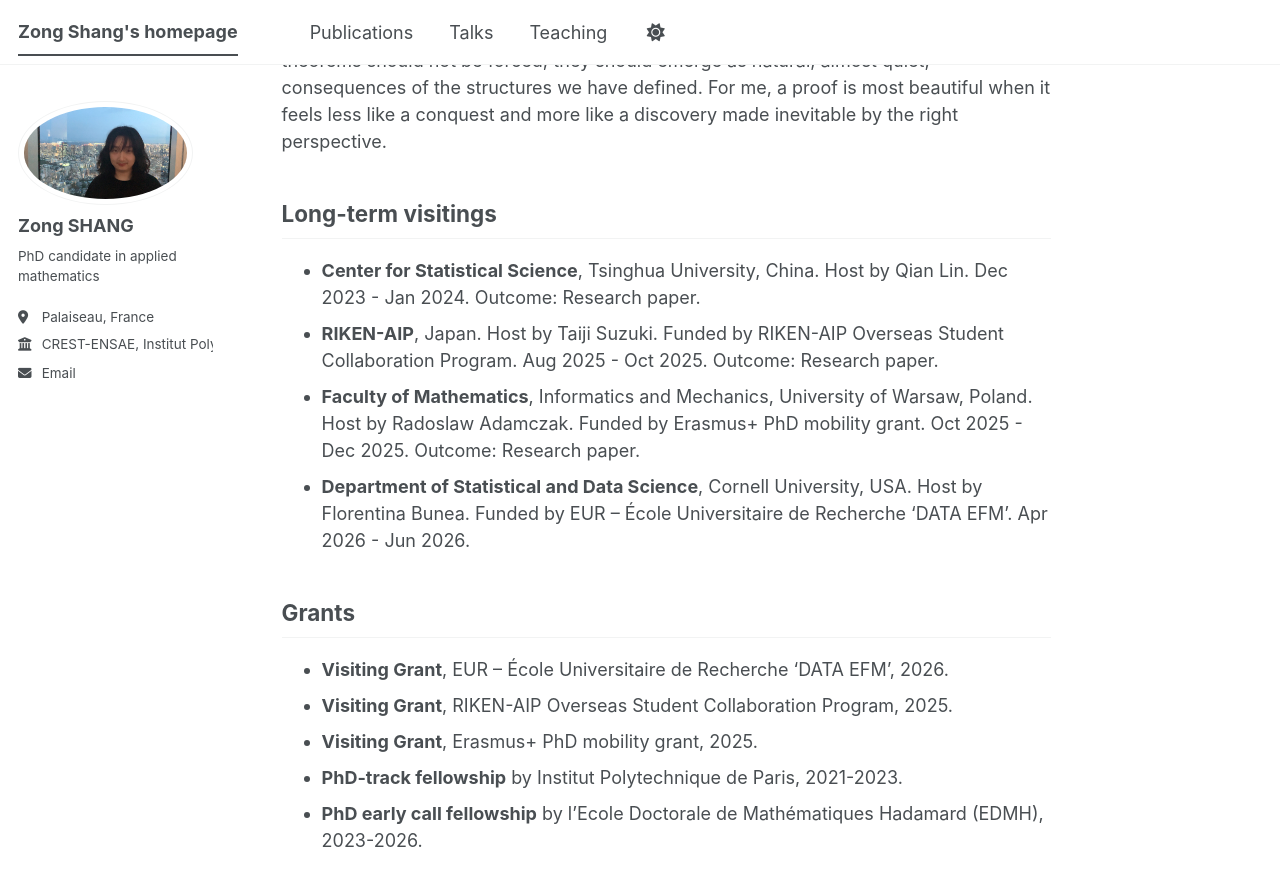
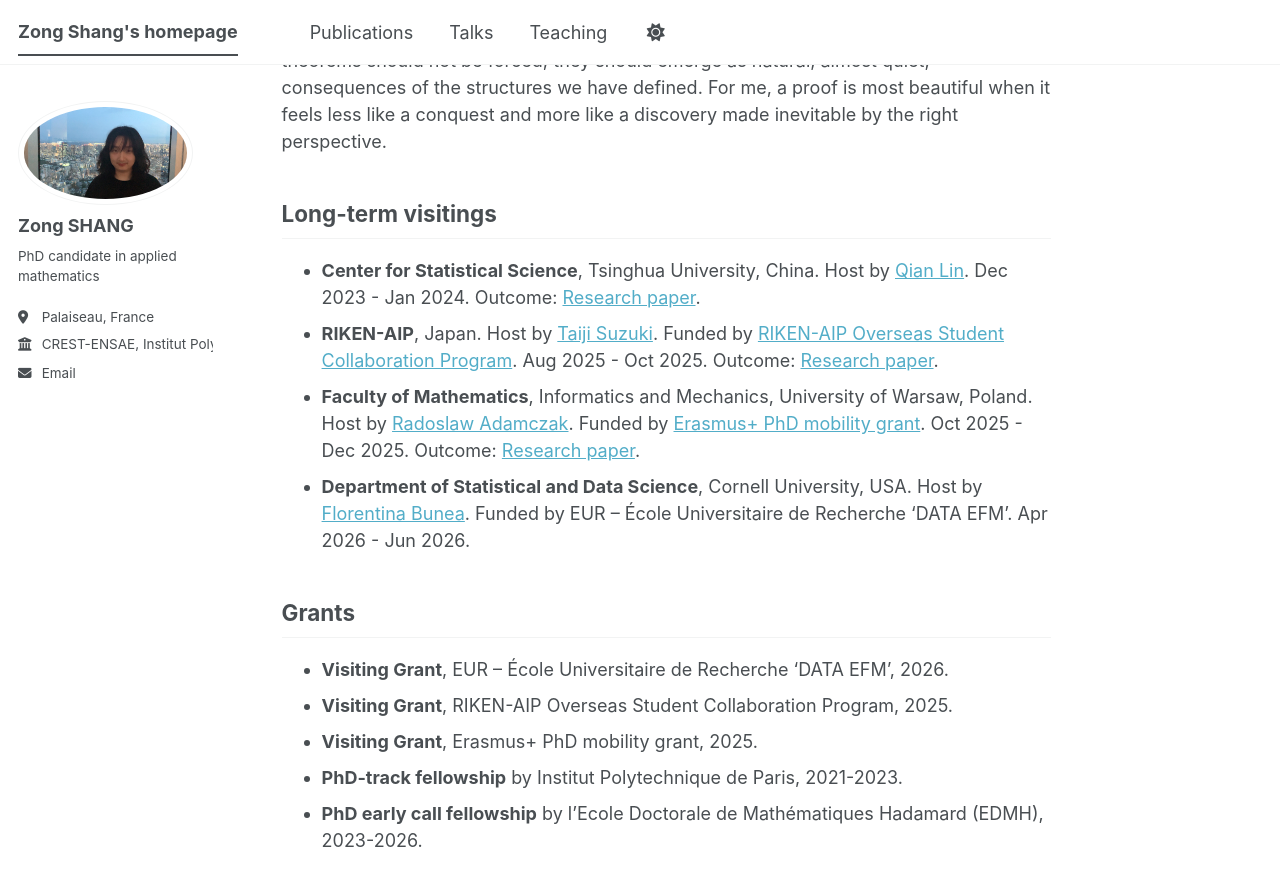
Before and after one commit to zong-shang/zong-shang.github.io, a Jekyll site: the page built from _pages/about.md, in a window 1280 px wide and 900 px high, scrolled down 2274 px. Shown: the top 886 px of the window. Built offline with Jekyll 4.4.1, drawn with Linux system fonts in a browser that asks for light colours; a script bundle is joined from its source files by our own code; library files that are not in the unit come from our copies; some of the changed lines change nothing that is shown.

Commit message:
Update long-term visiting section with hyperlinks

```diff
--- a/_pages/about.md
+++ b/_pages/about.md
@@ -53,10 +53,10 @@ This 'rising sea' philosophy guides my own approach to research. I am a firm bel
 
 ## Long-term visitings
 
-* **Center for Statistical Science**, Tsinghua University, China. Host by Qian Lin. Dec 2023 - Jan 2024. Outcome: Research paper.
-* **RIKEN-AIP**, Japan. Host by Taiji Suzuki. Funded by RIKEN-AIP Overseas Student Collaboration Program. Aug 2025 - Oct 2025. Outcome: Research paper.
-* **Faculty of Mathematics**, Informatics and Mechanics, University of Warsaw, Poland. Host by Radoslaw Adamczak. Funded by Erasmus+ PhD mobility grant. Oct 2025 - Dec 2025. Outcome: Research paper.
-* **Department of Statistical and Data Science**, Cornell University, USA. Host by Florentina Bunea. Funded by EUR – École Universitaire de Recherche ‘DATA EFM’. Apr 2026 - Jun 2026.
+* **Center for Statistical Science**, Tsinghua University, China. Host by <a href="https://sites.google.com/site/qianlincd/qian-lins-home-page">Qian Lin</a>. Dec 2023 - Jan 2024. Outcome: <a href="https://arxiv.org/pdf/2512.14473">Research paper</a>.
+* **RIKEN-AIP**, Japan. Host by <a href="https://ibis.t.u-tokyo.ac.jp/suzuki/">Taiji Suzuki</a>. Funded by <a href="https://aip.riken.jp/aip-osc2-0/">RIKEN-AIP Overseas Student Collaboration Program</a>. Aug 2025 - Oct 2025. Outcome: <a href="https://sites.google.com/view/zong-shang-s-homepage/home/mathematical-statistics-and-statistical-learning-theory/generalization-error-of-mean-field-shallow-neural-network?authuser=0">Research paper</a>.
+* **Faculty of Mathematics**, Informatics and Mechanics, University of Warsaw, Poland. Host by <a href="https://www.mimuw.edu.pl/~radamcz/">Radoslaw Adamczak</a>. Funded by <a href="https://www.ip-paris.fr/education/international/partir-letranger-avec-erasmus">Erasmus+ PhD mobility grant</a>. Oct 2025 - Dec 2025. Outcome: <a href="https://sites.google.com/view/zong-shang-s-homepage/home/mathematical-statistics-and-statistical-learning-theory/benign-overfitting/benign-overfitting-of-the-minimum-ell_q-norm-interpolant-estimator?authuser=0">Research paper</a>.
+* **Department of Statistical and Data Science**, Cornell University, USA. Host by <a href="https://stat.cornell.edu/people/florentina-bunea">Florentina Bunea</a>. Funded by EUR – École Universitaire de Recherche ‘DATA EFM’. Apr 2026 - Jun 2026.
 
 
 ## Grants
```
